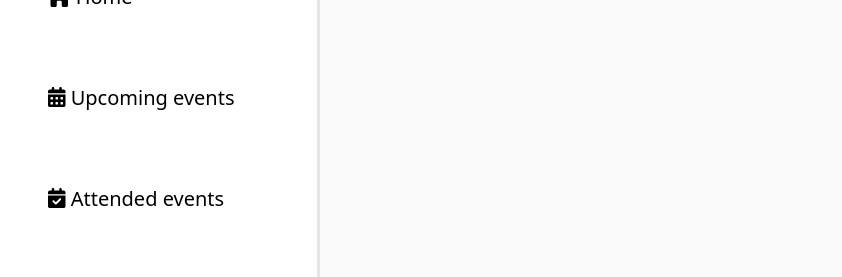
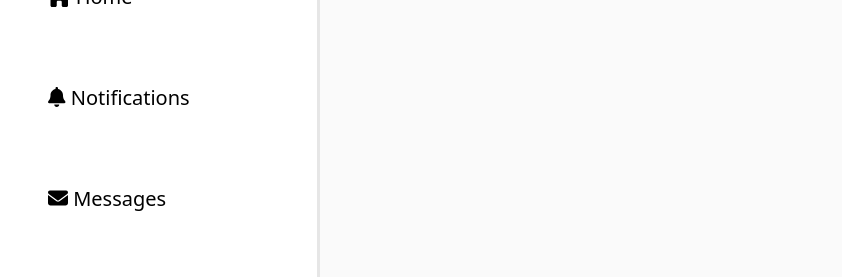
Before and after one commit to MartinYordanov374/OnSpot, a React (Create React App) app: page /Notifications in a window 1280 px wide. Shown: the part 214-491 px from the top of the page, without its empty margins (0-842 px from the left). Built offline with nearby package versions, Linux system fonts and the light colour scheme; no server answers; the HTML template or start-up script is replaced by a standard one.

Commit message:
Updated the sidebar. It is now reordered with the notifications and messages being the second and third items from the sidebar menu. Added a messages menu item.

```diff
--- a/src/Components/SidebarComponent/SidebarComponent.js
+++ b/src/Components/SidebarComponent/SidebarComponent.js
@@ -1,6 +1,6 @@
 import React, { Component } from 'react'
 import './SidebarStyling/SidebarStyle.css'
-import { faCog, faSignOut, faCalendarCheck, faCalendar, faCalendarDays, faSearch, faBell, faPlusCircle, faLocationDot, faHome } from "@fortawesome/free-solid-svg-icons";
+import { faCog, faSignOut, faCalendarCheck, faCalendar, faCalendarDays, faSearch, faBell, faPlusCircle, faLocationDot, faHome, faEnvelope } from "@fortawesome/free-solid-svg-icons";
 import { FontAwesomeIcon } from "@fortawesome/react-fontawesome"
 import { Buffer } from 'buffer';
 import Axios from 'axios'
@@ -342,6 +342,28 @@ export default class SidebarComponent extends Component {
               <span className='menuItemName'> Home </span>
             </a>
           </h2>
+          <h2 className='exploreEvents menuItem'>
+            <a href='/Notifications'>
+              <div style={{position: "relative"}}>
+                <FontAwesomeIcon icon={faBell} />
+                <span className={this.state.unreadNotifications + this.state.Notifications.length > 0 ? 'notificationsCircle': 'hiddenNotificatiosCircle'}>
+                  {
+                    this.state.unreadNotifications + this.state.Notifications.length > 0 ?
+                    this.state.unreadNotifications + this.state.Notifications.length :
+                    ""
+                  }
+                </span>
+              <span className='menuItemName'> Notifications </span>
+              </div>
+            </a>
+          </h2>
+          <h2 className='upcomingEvents menuItem'>
+            <a href='/messages'>
+              <FontAwesomeIcon icon={faEnvelope}/>
+              <span className='menuItemName'> Messages </span>
+            </a>
+          </h2>
+
           <h2 className='upcomingEvents menuItem'>
             <a href='/EventsManager/CalendarSchedule/UpcomingEvents'>
               <FontAwesomeIcon icon={faCalendarDays}/>
@@ -375,21 +397,6 @@ export default class SidebarComponent extends Component {
               <span className='menuItemName'> Host an event </span>
             </a>
           </h2>
-          <h2 className='exploreEvents menuItem'>
-            <a href='/Notifications'>
-              <div style={{position: "relative"}}>
-                <FontAwesomeIcon icon={faBell} />
-                <span className={this.state.unreadNotifications + this.state.Notifications.length > 0 ? 'notificationsCircle': 'hiddenNotificatiosCircle'}>
-                  {
-                    this.state.unreadNotifications + this.state.Notifications.length > 0 ?
-                    this.state.unreadNotifications + this.state.Notifications.length :
-                    ""
-                  }
-                </span>
-              <span className='menuItemName'> Notifications </span>
-              </div>
-            </a>
-          </h2>
 
           <h2 className='exploreEvents menuItem'>
             <a href='/Settings'>
```
